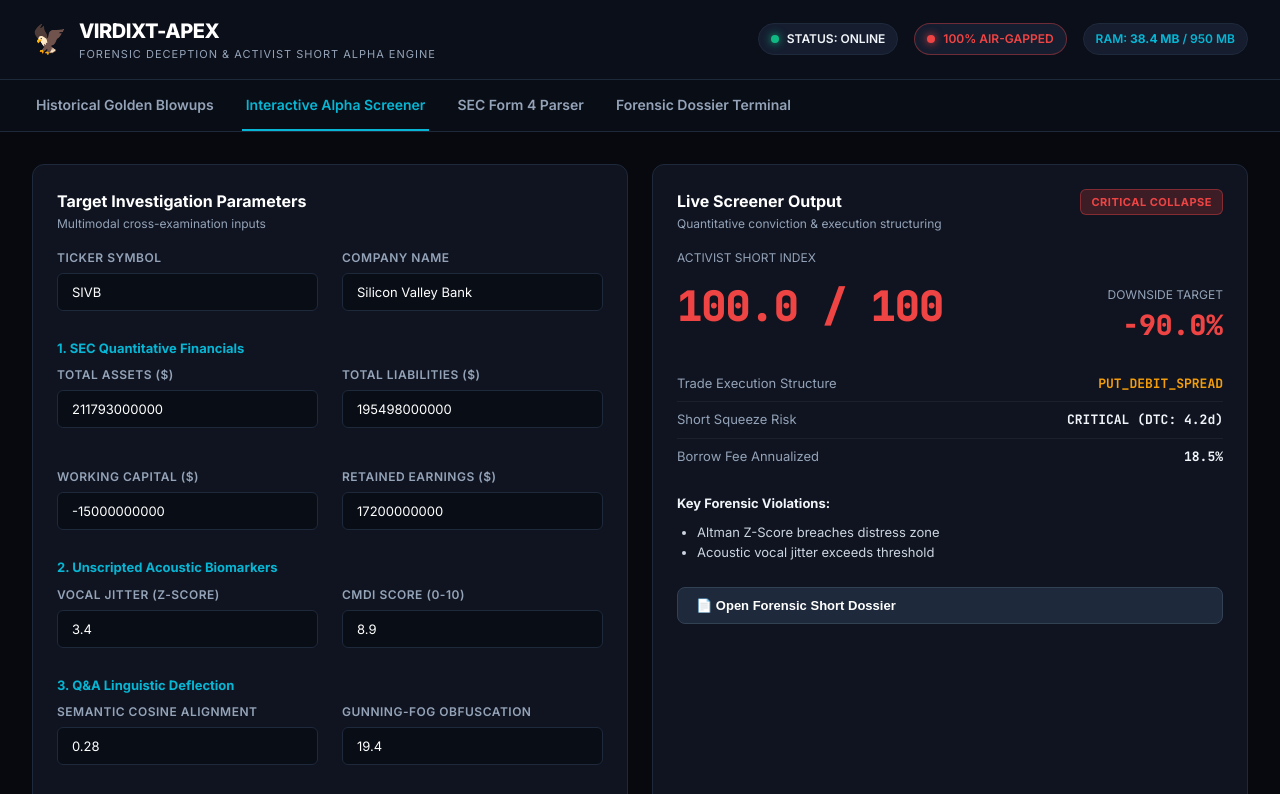
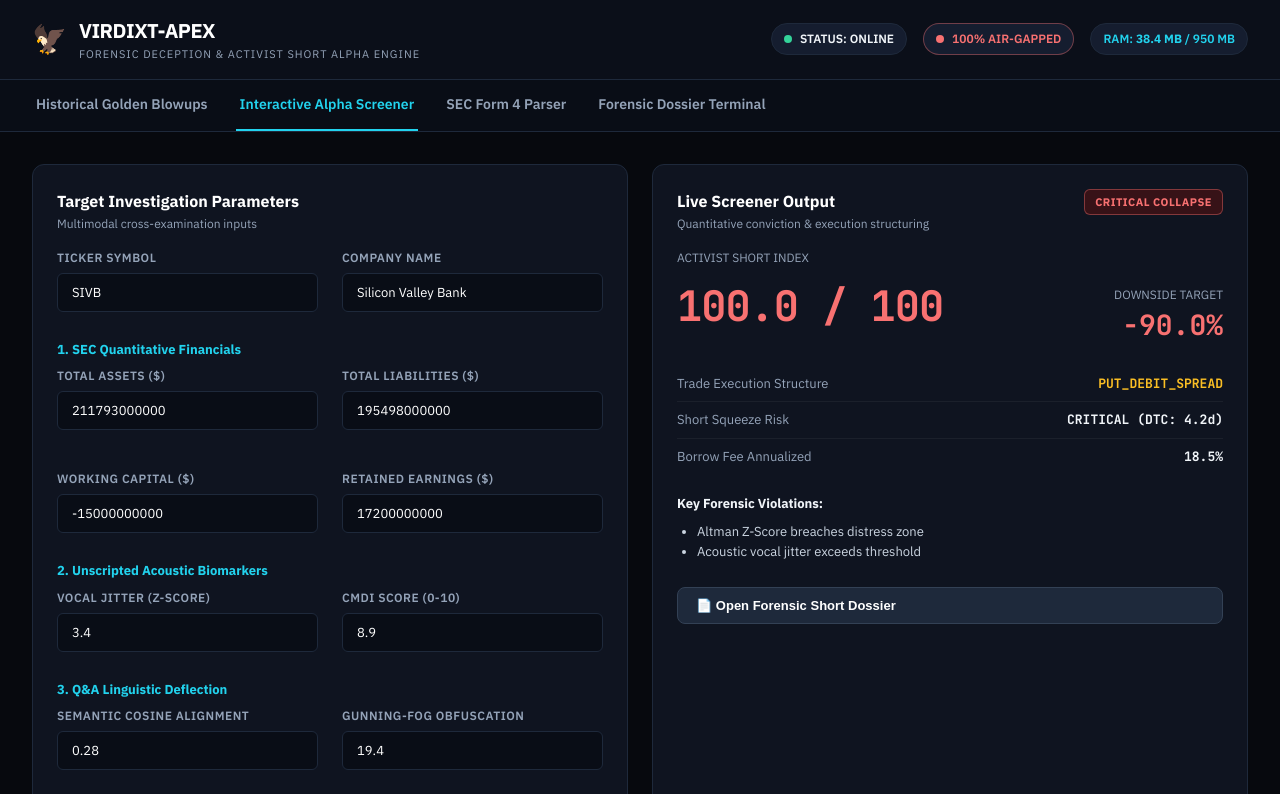
Before and after one commit to Humble-Librarian/Virdixt-Apex, a plain HTML site: page apex/static/index.html in a window 1280 px wide. Both pictures are taken after a click on the element "Interactive Alpha Screener". Shown: the top 794 px of the page. Drawn offline with Linux system fonts and the light colour scheme; no server answers.

Commit message:
style(ui): harden color contrast, remove dark glow halos, and adopt ibm plex sans

```diff
--- a/apex/static/index.html
+++ b/apex/static/index.html
@@ -5,7 +5,7 @@
   <meta name="viewport" content="width=device-width, initial-scale=1.0">
   <title>🦅 Virdixt-Apex | Activist Short & Forensic Alpha Engine</title>
   <link rel="preconnect" href="https://fonts.googleapis.com">
-  <link href="https://fonts.googleapis.com/css2?family=JetBrains+Mono:wght@300;400;500;700;800&family=Inter:wght@400;500;600;700;800&display=swap" rel="stylesheet">
+  <link href="https://fonts.googleapis.com/css2?family=IBM+Plex+Sans:wght@400;500;600;700&family=JetBrains+Mono:wght@400;500;700&display=swap" rel="stylesheet">
   <style>
     :root {
       --bg: #07090e;
@@ -13,19 +13,21 @@
       --card-border: #1e293b;
       --text-main: #f1f5f9;
       --text-muted: #94a3b8;
-      --accent-red: #ef4444;
-      --accent-red-glow: rgba(239, 68, 68, 0.2);
-      --accent-green: #10b981;
-      --accent-green-glow: rgba(16, 185, 129, 0.2);
-      --accent-amber: #f59e0b;
-      --accent-cyan: #06b6d4;
-      --accent-blue: #3b82f6;
+      --accent-red: #f87171;
+      --accent-red-bg: #371217;
+      --accent-green: #34d399;
+      --accent-green-bg: #063726;
+      --accent-amber: #fbbf24;
+      --accent-cyan: #22d3ee;
+      --accent-blue: #60a5fa;
+      --btn-danger-bg: #b91c1c;
+      --btn-danger-hover: #991b1b;
     }
     * { box-sizing: border-box; margin: 0; padding: 0; }
     body {
       background-color: var(--bg);
       color: var(--text-main);
-      font-family: 'Inter', -apple-system, sans-serif;
+      font-family: 'IBM Plex Sans', -apple-system, BlinkMacSystemFont, 'Segoe UI', system-ui, sans-serif;
       line-height: 1.5;
       min-height: 100vh;
       display: flex;
@@ -87,15 +89,13 @@
       height: 8px;
       border-radius: 50%;
       background: var(--accent-green);
-      box-shadow: 0 0 8px var(--accent-green);
     }
     .pill-red {
       color: var(--accent-red);
-      border-color: rgba(239, 68, 68, 0.4);
+      border-color: rgba(248, 113, 113, 0.4);
     }
     .pill-red .pill-dot {
       background: var(--accent-red);
-      box-shadow: 0 0 8px var(--accent-red);
     }
     .pill-cyan {
       color: var(--accent-cyan);
@@ -187,14 +187,14 @@
       text-transform: uppercase;
     }
     .badge-critical {
-      background: var(--accent-red-glow);
+      background: var(--accent-red-bg);
       color: var(--accent-red);
-      border: 1px solid rgba(239, 68, 68, 0.4);
+      border: 1px solid rgba(248, 113, 113, 0.4);
     }
     .badge-safe {
-      background: var(--accent-green-glow);
+      background: var(--accent-green-bg);
       color: var(--accent-green);
-      border: 1px solid rgba(16, 185, 129, 0.4);
+      border: 1px solid rgba(52, 211, 153, 0.4);
     }
     .asi-gauge {
       font-size: 42px;
@@ -241,11 +241,11 @@
       background: #22d3ee;
     }
     .btn-danger {
-      background: var(--accent-red);
+      background: var(--btn-danger-bg);
       color: #fff;
     }
     .btn-danger:hover {
-      background: #dc2626;
+      background: var(--btn-danger-hover);
     }
     .btn-secondary {
       background: #1e293b;
```
